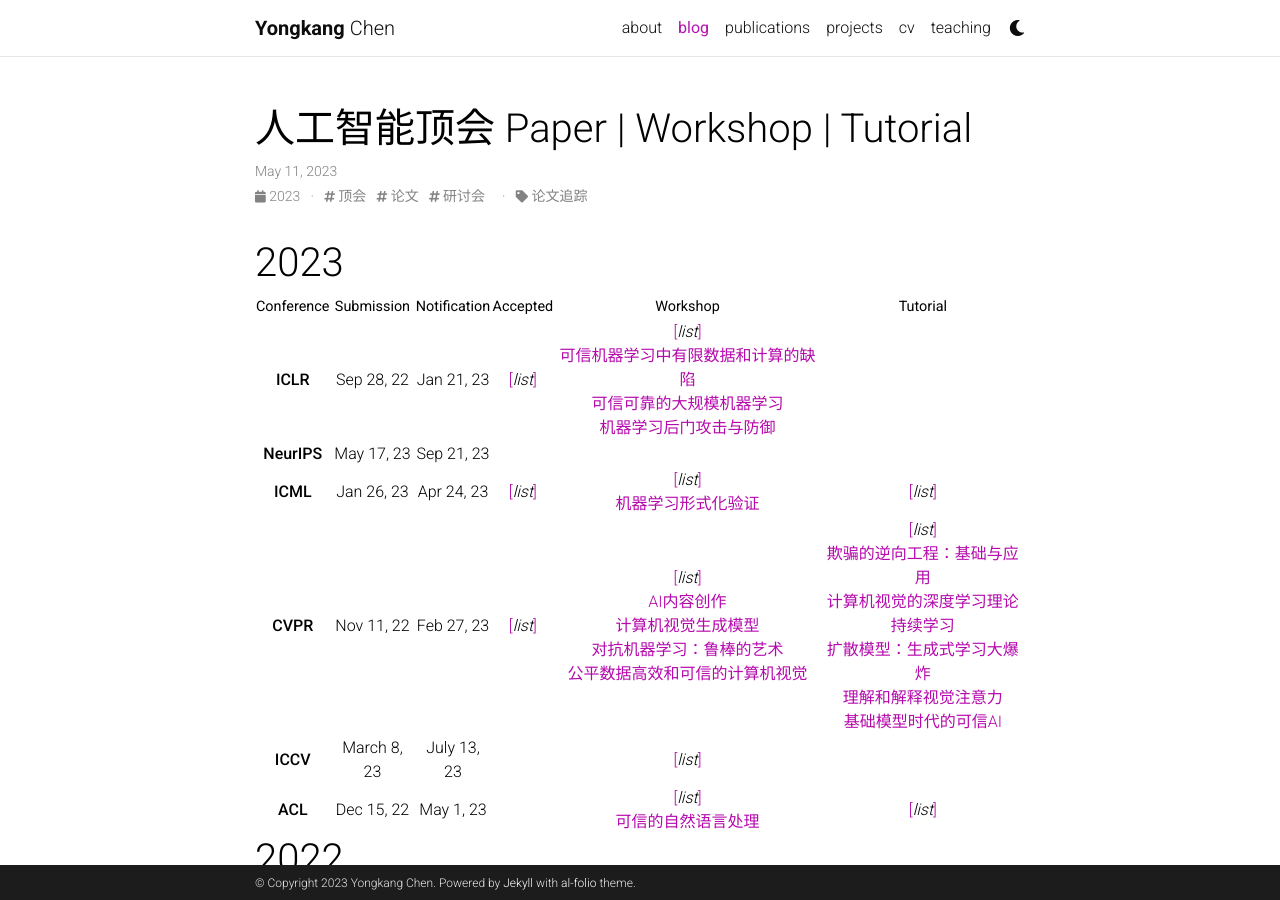
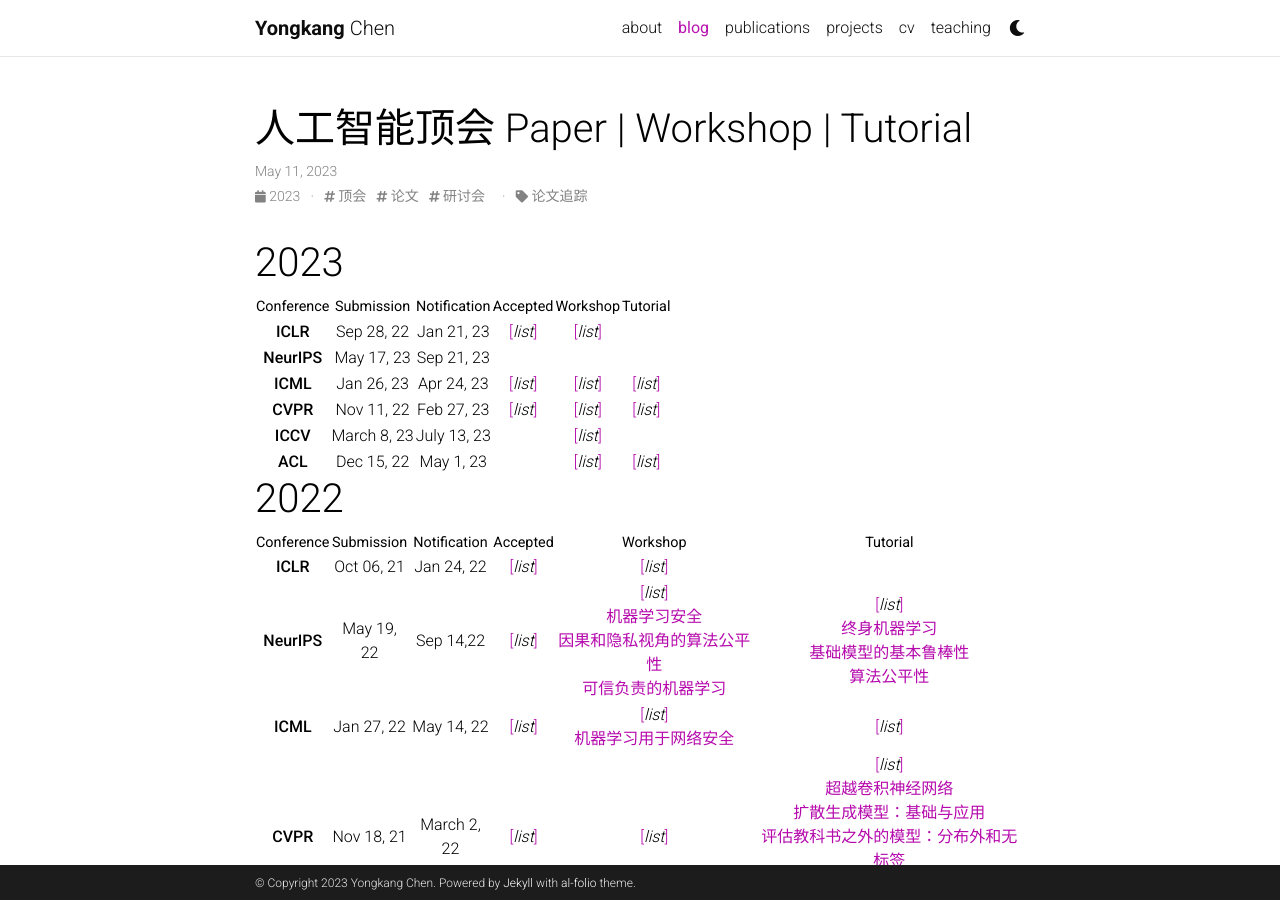
Before and after one commit to ByeRose/ByeRose.github.io, a Jekyll site: the page built from _posts/2023-05-11-人工智能顶会Paper&Workshop&Tutorial.md, in a window 1280 px wide and 900 px high. Built offline with Jekyll 4.4.1, drawn with Linux system fonts in a browser that asks for light colours; comment, search, counter and statistics services are not loaded; a style sheet for code colours, icons or effects is not loaded.

Commit message:
Update 2023-05-11-人工智能顶会Paper&Workshop&Tutorial.md

```diff
--- a/_posts/2023-05-11-人工智能顶会Paper&Workshop&Tutorial.md
+++ b/_posts/2023-05-11-人工智能顶会Paper&Workshop&Tutorial.md
@@ -11,12 +11,12 @@ categories: 论文追踪
 
 | Conference | Submission | Notification | Accepted | Workshop | Tutorial |
 | :---: | :---: | :---: | :---: | :---: | :---: |
-| **ICLR**      | Sep 28, 22      | Jan 21, 23 |[[*list*]](https://iclr.cc/virtual/2023/papers.html) | [[*list*]](https://iclr.cc/virtual/2023/events/workshop) <br>[可信机器学习中有限数据和计算的缺陷](https://sites.google.com/view/trustml-unlimited/home)<br> [可信可靠的大规模机器学习](https://rtml-iclr2023.github.io/) <br> [机器学习后门攻击与防御](https://iclr23-bands.github.io/)| |
+| **ICLR**      | Sep 28, 22      | Jan 21, 23 |[[*list*]](https://iclr.cc/virtual/2023/papers.html) | [[*list*]](https://iclr.cc/virtual/2023/events/workshop)| |
 | **NeurIPS**   | May 17, 23       | Sep 21, 23  |  |  |  |
-| **ICML**      | Jan 26, 23      | Apr 24, 23 |[[*list*]](https://icml.cc/virtual/2023/papers.html) | [[*list*]](https://icml.cc/virtual/2023/events/workshop) <br> [机器学习形式化验证](https://www.ml-verification.com/)| [[*list*]](https://icml.cc/virtual/2023/events/tutorial) |
-| **CVPR**      |  Nov 11, 22     | Feb 27, 23 | [[*list*]](https://cvpr2023.thecvf.com/Conferences/2023/AcceptedPapers) | [[*list*]](https://cvpr2023.thecvf.com/Conferences/2023/workshop-list)<br> [AI内容创作](https://ai4cc.net/) <br> [计算机视觉生成模型](https://generative-vision.github.io/workshop-CVPR-23/) <br> [对抗机器学习：鲁棒的艺术](https://robustart.github.io/) <br> [公平数据高效和可信的计算机视觉](https://fadetrcv.github.io/2023/)| [[*list*]](https://cvpr2023.thecvf.com/Conferences/2023/tutorial-list)<br> [欺骗的逆向工程：基础与应用](https://sites.google.com/view/cvpr2023red)<br>[计算机视觉的深度学习理论](https://dl-theory.github.io/)<br>[持续学习](https://sites.google.com/view/clvision2023)<br>[扩散模型：生成式学习大爆炸](https://cvpr2023-tutorial-diffusion-models.github.io/)<br>[理解和解释视觉注意力](https://all-things-vits.github.io/atv/) <br>[基础模型时代的可信AI](https://sites.google.com/view/cvpr-2023-trust-fm/home) |
+| **ICML**      | Jan 26, 23      | Apr 24, 23 |[[*list*]](https://icml.cc/virtual/2023/papers.html) | [[*list*]](https://icml.cc/virtual/2023/events/workshop) | [[*list*]](https://icml.cc/virtual/2023/events/tutorial) |
+| **CVPR**      |  Nov 11, 22     | Feb 27, 23 | [[*list*]](https://cvpr2023.thecvf.com/Conferences/2023/AcceptedPapers) | [[*list*]](https://cvpr2023.thecvf.com/Conferences/2023/workshop-list)| [[*list*]](https://cvpr2023.thecvf.com/Conferences/2023/tutorial-list) |
 | **ICCV**      |March 8, 23       | July 13, 23 |  | [[*list*]](https://iccv2023.thecvf.com/list.of.accepted.workshops-363300-4-31-33.php) |  |
-| **ACL**       |Dec 15, 22       | May 1, 23 |  | [[*list*]](https://2023.aclweb.org/program/workshops/)<br>[可信的自然语言处理](https://trustnlpworkshop.github.io/) | [[*list*]](https://2023.aclweb.org/program/tutorials/) |
+| **ACL**       |Dec 15, 22       | May 1, 23 |  | [[*list*]](https://2023.aclweb.org/program/workshops/) | [[*list*]](https://2023.aclweb.org/program/tutorials/) |
 
 # 2022
 
```
